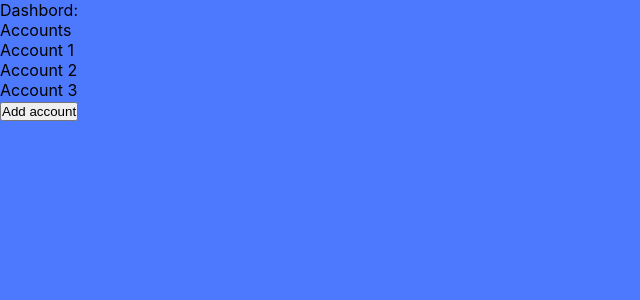
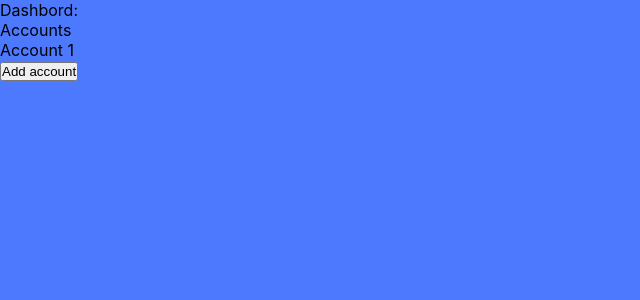
Before and after one commit to Andrei-Mihai-CANUTA/Hackathon, a React (Create React App) app in the folder client/: page /dashboard in a window 1280 px wide. Shown: the top 300 px of the page, without its empty margins (0-640 px from the left). Built offline with nearby package versions, Linux system fonts and the light colour scheme.

Commit message:
account component

```diff
--- /dev/null
+++ b/client/src/components/Account.js
@@ -0,0 +1,23 @@
+import React, { useState } from "react";
+
+export default function Account(props) {
+  const [show, setShow] = useState(false);
+  return (
+    <div>
+      <p
+        onClick={() => {
+          setShow(!show);
+        }}
+      >
+        Account {props.idx}
+      </p>
+      {show ? (
+        <div>
+          <p>name: {props.name}</p>
+          <p>url: {props.url}</p>
+          <p>password: {props.password}</p>
+        </div>
+      ) : null}
+    </div>
+  );
+}
--- a/client/src/components/Dashboard.js
+++ b/client/src/components/Dashboard.js
@@ -1,5 +1,6 @@
-import react from "react";
+import React from "react";
 import { useNavigate } from "react-router-dom";
+import Account from "./Account";
 
 function Dashbaord() {
   const navigate = useNavigate();
@@ -7,14 +8,28 @@ function Dashbaord() {
   const handleClick = () => {
     navigate("/generate");
   };
+  let accounts = [
+    {
+      id: 1,
+      name: "account1",
+      url: "https://google.com",
+      password: "sjslxh1ojc0",
+    },
+  ];
   return (
     <div>
       Dashbord:
       <p>Accounts</p>
       <ul>
-        <li>Account 1</li>
-        <li>Account 2</li>
-        <li>Account 3</li>
+        {accounts.map((account) => {
+          return (
+            <Account
+              name={account.name}
+              password={account.password}
+              idx={account.id}
+            />
+          );
+        })}
       </ul>
       <button onClick={() => handleClick()}>Add account</button>
     </div>
```
Also changed, not shown: client/src/components/Login.js (+21 -11 lines), client/src/components/Register.js (+18 -10 lines).
